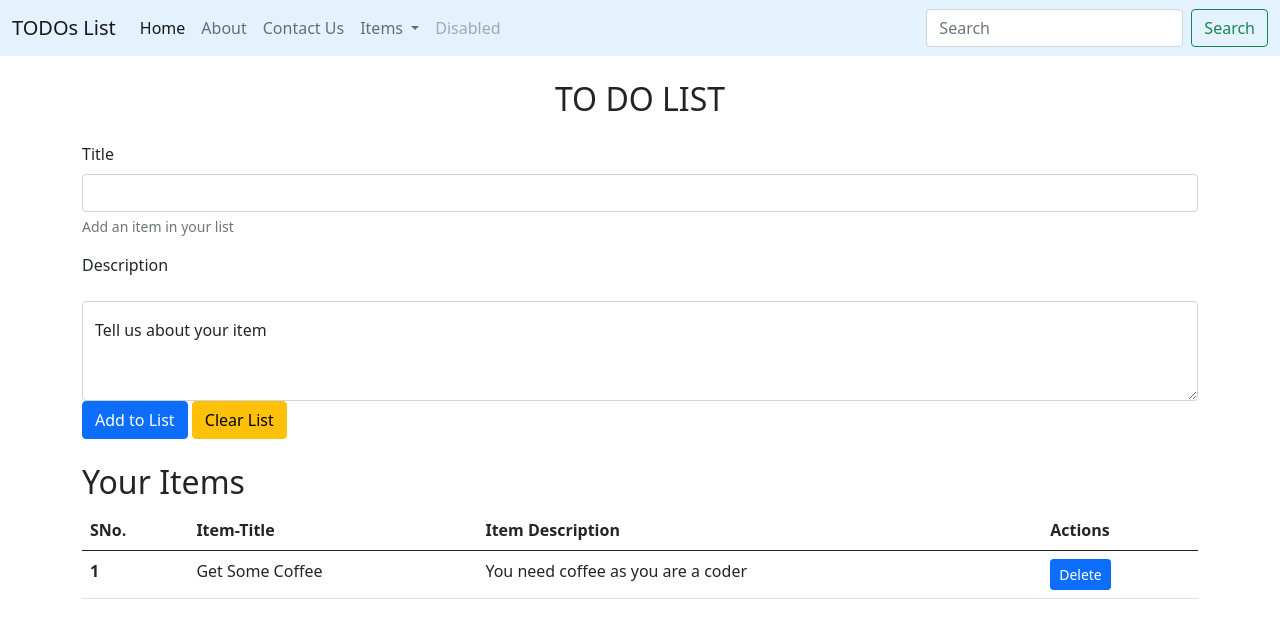
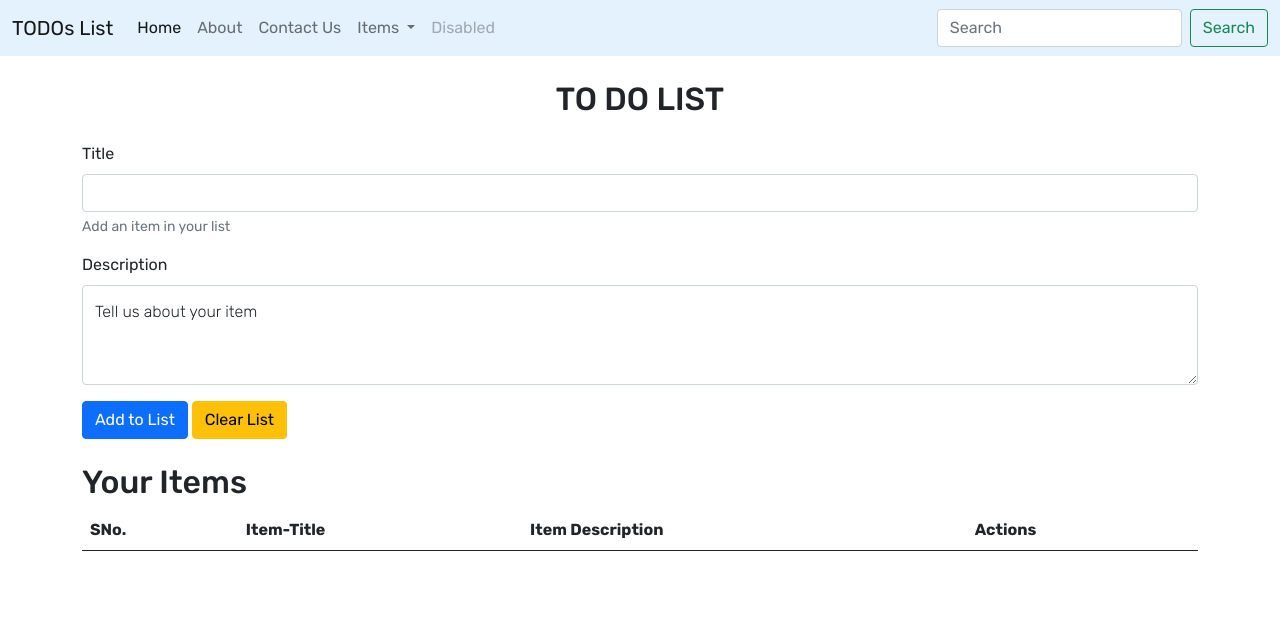
Before and after one commit to MHammadAfzal/TO_DO_LIST, a plain HTML site: page index.html in a window 1280 px wide. Drawn offline with nearby package versions, Linux system fonts and the light colour scheme; the site is published under a folder, as on GitHub Pages, so addresses that start at the root find nothing.

Commit message:
Initial-commit

```diff
--- a/index.html
+++ b/index.html
@@ -13,7 +13,7 @@
       crossorigin="anonymous"
     />
     <link rel="shortcut icon" href="#" />
-    <link rel="stylesheet" href="/css/style.css" />
+    <link rel="stylesheet" href="css/style.css" />
 
     <title>TO-DO-LIST</title>
   </head>
@@ -149,7 +149,6 @@
       </div>
     </div>
 
-    <script src="/js/index.js"></script>
     <!-- Optional JavaScript; choose one of the two! -->
 
     <!-- Option 1: Bootstrap Bundle with Popper -->
@@ -165,4 +164,5 @@
     <script src="https://cdn.jsdelivr.net/npm/bootstrap@5.0.2/dist/js/bootstrap.min.js" integrity="sha384-cVKIPhGWiC2Al4u+LWgxfKTRIcfu0JTxR+EQDz/bgldoEyl4H0zUF0QKbrJ0EcQF" crossorigin="anonymous"></script>
     -->
   </body>
+  <script src="js/index.js"></script>
 </html>
--- a/js/index.js
+++ b/js/index.js
@@ -36,7 +36,6 @@ function update() {
               <td>${element[1]}</td>
               <td><button class="btn btn-sm btn-primary" onclick="del(${index})">Delete</button></td>
             </tr>
-
             `;
   });
   tableBody.innerHTML = str;
@@ -51,6 +50,7 @@ function del(itemIndex) {
   //   Delete item-index of array
   itemJsonArray.splice(itemIndex, 1);
   localStorage.setItem("itemsJson", JSON.stringify(itemJsonArray));
+  update();
 }
 function clearStorage() {
   if (confirm("Do you really want to clear?")) {
```
